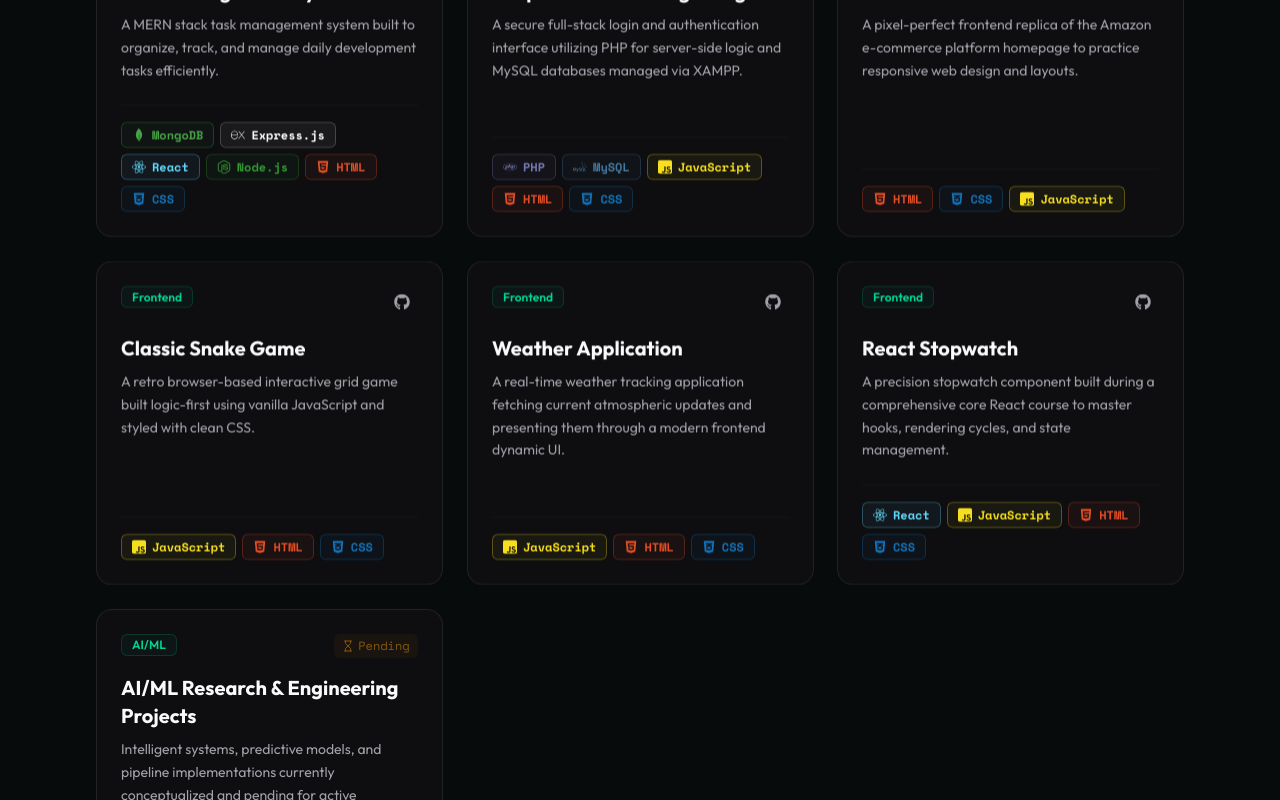
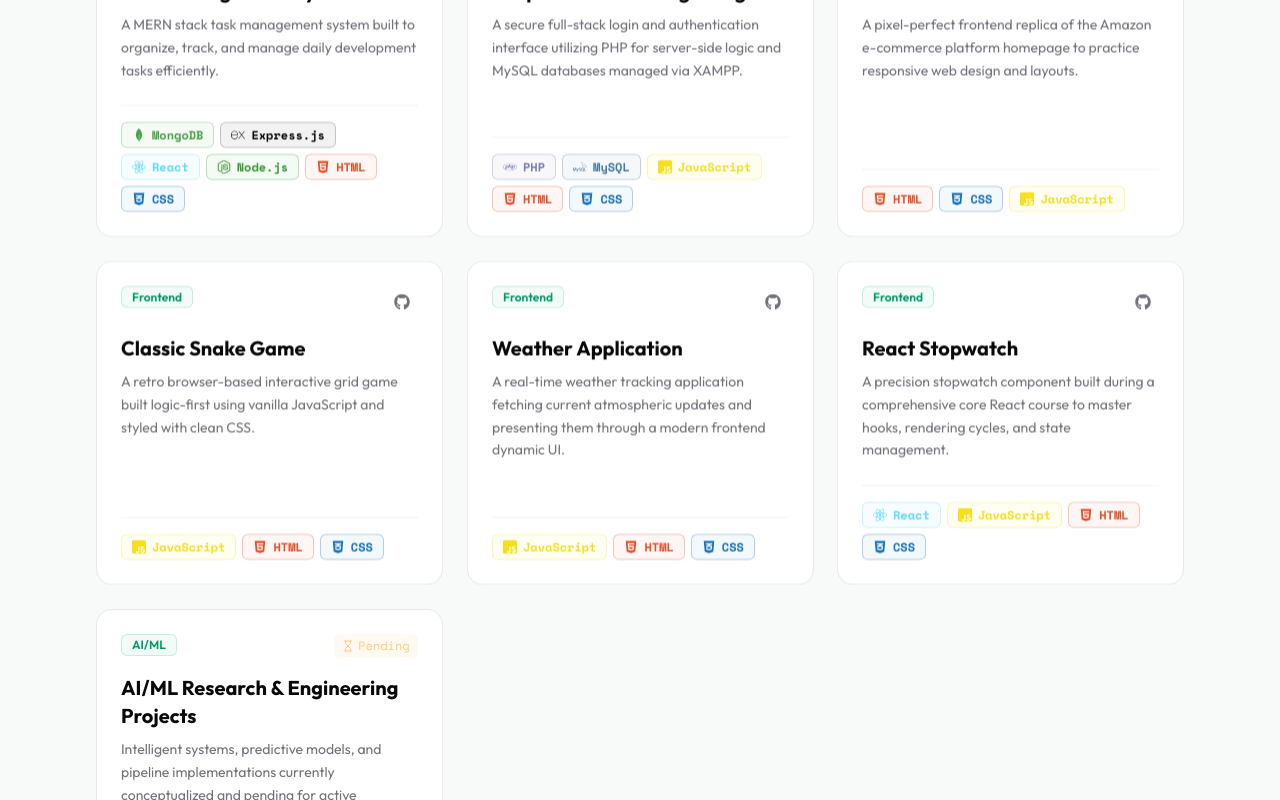
Before and after one commit to Lemith020/my-modern-portfolio, a React (Vite) app: page / in a window 1280 px wide. Shown: the part 2660-3460 px from the top of the page. Built offline with nearby package versions, Linux system fonts and the light colour scheme.

Commit message:
remove dark mode

```diff
--- a/src/index.css
+++ b/src/index.css
@@ -4,7 +4,7 @@
 
 @plugin "@tailwindcss/typography";
 
-@custom-variant dark (&:is(.dark *));
+
 
 @theme inline {
   --color-background: hsl(var(--background));
@@ -136,60 +136,6 @@
   --destructive-border: hsl(from hsl(var(--destructive)) h s calc(l + var(--opaque-button-border-intensity)) / alpha);
 }
 
-.dark {
-  --button-outline: rgba(255, 255, 255, .10);
-  --badge-outline: rgba(255, 255, 255, .05);
-  --opaque-button-border-intensity: 9;
-  --elevate-1: rgba(255, 255, 255, .04);
-  --elevate-2: rgba(255, 255, 255, .09);
-
-  --background: 240 10% 3.9%;
-  --foreground: 0 0% 98%;
-  --border: 240 3.7% 15.9%;
-  --card: 240 10% 6%;
-  --card-foreground: 0 0% 98%;
-  --card-border: 240 3.7% 15.9%;
-  --sidebar: 240 10% 3.9%;
-  --sidebar-foreground: 240 4.8% 95.9%;
-  --sidebar-border: 240 3.7% 15.9%;
-  --sidebar-primary: 224.3 76.3% 48%;
-  --sidebar-primary-foreground: 0 0% 100%;
-  --sidebar-accent: 240 3.7% 15.9%;
-  --sidebar-accent-foreground: 240 4.8% 95.9%;
-  --sidebar-ring: 240 4.9% 83.9%;
-  --popover: 240 10% 3.9%;
-  --popover-foreground: 0 0% 98%;
-  --popover-border: 240 3.7% 15.9%;
-
-  --primary: 142 70% 45%;
-  --primary-foreground: 0 0% 100%;
-
-  --secondary: 240 3.7% 15.9%;
-  --secondary-foreground: 0 0% 98%;
-  --muted: 240 3.7% 15.9%;
-  --muted-foreground: 240 5% 64.9%;
-  --accent: 142 70% 15%;
-  --accent-foreground: 142 70% 85%;
-  --destructive: 0 62.8% 30.6%;
-  --destructive-foreground: 0 0% 98%;
-  --input: 240 3.7% 15.9%;
-  --ring: 142 70% 45%;
-
-  --chart-1: 220 70% 50%;
-  --chart-2: 160 60% 45%;
-  --chart-3: 30 80% 55%;
-  --chart-4: 280 65% 60%;
-  --chart-5: 340 75% 55%;
-
-  --shadow-2xs: 0px 2px 0px 0px hsl(240 3.7% 15.9% / 0.00);
-  --shadow-xs: 0px 2px 0px 0px hsl(240 3.7% 15.9% / 0.00);
-  --shadow-sm: 0px 2px 0px 0px hsl(240 3.7% 15.9% / 0.00), 0px 1px 2px -1px hsl(240 3.7% 15.9% / 0.00);
-  --shadow: 0px 2px 0px 0px hsl(240 3.7% 15.9% / 0.00), 0px 1px 2px -1px hsl(240 3.7% 15.9% / 0.00);
-  --shadow-md: 0px 2px 0px 0px hsl(240 3.7% 15.9% / 0.00), 0px 2px 4px -1px hsl(240 3.7% 15.9% / 0.00);
-  --shadow-lg: 0px 2px 0px 0px hsl(240 3.7% 15.9% / 0.00), 0px 4px 6px -1px hsl(240 3.7% 15.9% / 0.00);
-  --shadow-xl: 0px 2px 0px 0px hsl(240 3.7% 15.9% / 0.00), 0px 8px 10px -1px hsl(240 3.7% 15.9% / 0.00);
-  --shadow-2xl: 0px 2px 0px 0px hsl(240 3.7% 15.9% / 0.00);
-}
 
 @layer base {
   * {
```
